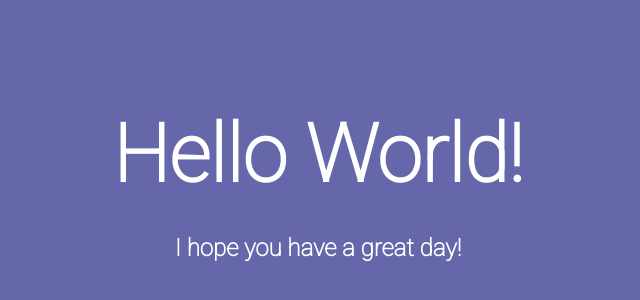
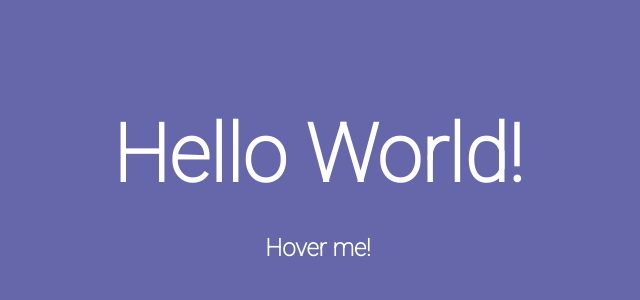
Before and after one commit to Monsieur-Monet/monsieur-monet.github.io, a plain HTML site: page index.html in a window 1280 px wide. Shown: the part 230-530 px from the top of the page, without its empty margins (322-962 px from the left). Drawn offline with Linux system fonts and the light colour scheme.

Commit message:
changed sub headline text

```diff
--- a/index.html
+++ b/index.html
@@ -11,7 +11,7 @@
 <body>
 <div class="container">
   <h1 class="headline">Hello World!</h1>
-  <h2 class="subline">I hope you have a great day!</h2>
+  <h2 class="subline">Hover me!</h2>
 </div>
 </body>
 </html>
```
